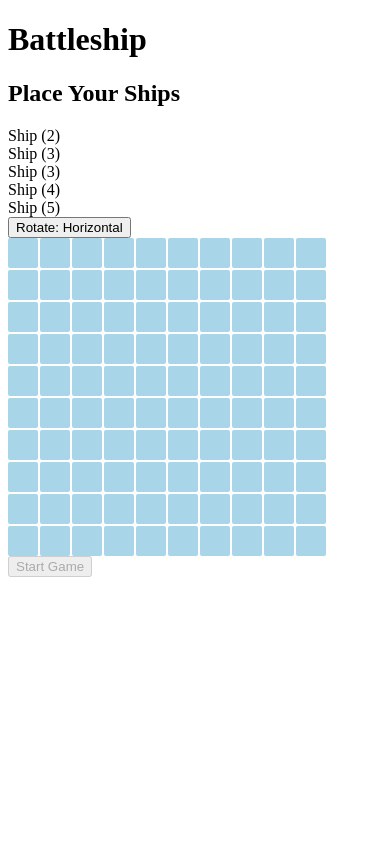
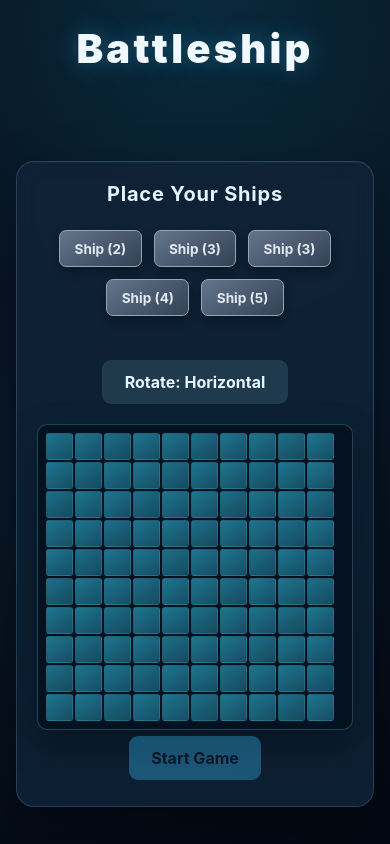
Before and after one commit to RT1811/battle-ship, a website built with webpack: page src/template.html in a window 390 px wide. Both pictures are taken after a click on the button "vs Computer". Built offline with nearby package versions, Linux system fonts and the light colour scheme.

Commit message:
Implemented a responsive UI and added a README.

```diff
--- a/src/styles.css
+++ b/src/styles.css
@@ -1,47 +1,464 @@
+:root {
+  --bg: #07111f;
+  --bg-light: #0d1b2a;
+  --panel: rgba(15, 35, 55, 0.88);
+
+  --border: rgba(148, 196, 221, 0.2);
+
+  --text: #eaf6ff;
+  --muted: #8faabd;
+
+  --accent: #38bdf8;
+  --accent-dark: #0284c7;
+
+  --water: #164e63;
+  --water-light: #1e7490;
+
+  --ship: #64748b;
+  --ship-light: #94a3b8;
+
+  --hit: #ef4444;
+  --miss: #dbeafe;
+
+  --cell-size: clamp(27px, 3vw, 38px);
+}
+
+* {
+  box-sizing: border-box;
+}
+
+body {
+  margin: 0;
+  min-height: 100vh;
+  padding: 2rem;
+
+  display: flex;
+  flex-direction: column;
+  align-items: center;
+
+  font-family:
+    Inter,
+    system-ui,
+    -apple-system,
+    BlinkMacSystemFont,
+    "Segoe UI",
+    sans-serif;
+
+  color: var(--text);
+
+  background:
+    radial-gradient(
+      circle at top,
+      rgba(14, 116, 144, 0.25),
+      transparent 40%
+    ),
+    linear-gradient(
+      160deg,
+      #07111f 0%,
+      #081827 50%,
+      #030712 100%
+    );
+}
+
+/* ---------- TITLE ---------- */
+
+h1 {
+  margin: 0.5rem 0 0;
+
+  font-size: clamp(2.5rem, 7vw, 5rem);
+  font-weight: 900;
+
+  letter-spacing: 0.14em;
+
+  color: #f0f9ff;
+
+  text-shadow:
+    0 0 25px rgba(56, 189, 248, 0.35);
+}
+
+h2 {
+  margin-top: 0;
+
+  font-size: 1.25rem;
+  letter-spacing: 0.04em;
+
+  color: #dff6ff;
+}
+
+#status {
+  min-height: 1.5rem;
+  margin: 0.5rem 0 1.5rem;
+
+  color: var(--accent);
+  font-weight: 600;
+
+  letter-spacing: 0.03em;
+}
+
+/* ---------- GENERAL PANELS ---------- */
+
+#mode-select,
+#setup-phase {
+  width: min(600px, 100%);
+  margin-top: 2rem;
+  padding: 2rem;
+
+  text-align: center;
+
+  background: var(--panel);
+
+  border: 1px solid var(--border);
+  border-radius: 18px;
+
+  box-shadow:
+    0 20px 50px rgba(0, 0, 0, 0.35),
+    inset 0 1px 0 rgba(255, 255, 255, 0.04);
+
+  backdrop-filter: blur(12px);
+}
+
+/* ---------- BUTTONS ---------- */
+
+button {
+  border: none;
+  border-radius: 9px;
+
+  padding: 0.75rem 1.4rem;
+  margin: 0.35rem;
+
+  font: inherit;
+  font-weight: 700;
+
+  color: #03121d;
+  background: var(--accent);
+
+  cursor: pointer;
+
+  transition:
+    transform 0.15s ease,
+    background-color 0.15s ease,
+    box-shadow 0.15s ease;
+}
+
+button:hover:not(:disabled) {
+  background: #7dd3fc;
+
+  transform: translateY(-2px);
+
+  box-shadow:
+    0 7px 18px rgba(56, 189, 248, 0.22);
+}
+
+button:active:not(:disabled) {
+  transform: translateY(0);
+}
+
+button:disabled {
+  cursor: not-allowed;
+  opacity: 0.35;
+}
+
+#rotate-btn {
+  margin: 1.25rem 0;
+  color: var(--text);
+  background: #1e3a4c;
+}
+
+#rotate-btn:hover {
+  background: #28566d;
+}
+
+/* ---------- SHIP TRAY ---------- */
+
+#ship-tray {
+  display: flex;
+  justify-content: center;
+  align-items: center;
+  flex-wrap: wrap;
+
+  gap: 0.75rem;
+
+  margin: 1.5rem 0;
+}
+
+.draggable-ship {
+  padding: 0.6rem 0.9rem;
+
+  color: #e2e8f0;
+  background:
+    linear-gradient(
+      145deg,
+      #64748b,
+      #334155
+    );
+
+  border: 1px solid #94a3b8;
+  border-radius: 7px;
+
+  font-size: 0.85rem;
+  font-weight: 700;
+
+  cursor: grab;
+
+  box-shadow:
+    0 5px 10px rgba(0, 0, 0, 0.25);
+
+  transition:
+    transform 0.15s ease,
+    box-shadow 0.15s ease;
+}
+
+.draggable-ship:hover {
+  transform: translateY(-3px);
+
+  box-shadow:
+    0 8px 16px rgba(0, 0, 0, 0.35);
+}
+
+.draggable-ship:active {
+  cursor: grabbing;
+}
+
+/* ---------- BOARDS ---------- */
+
 .boards {
   display: flex;
-  gap: 3rem;
+  justify-content: center;
+  align-items: flex-start;
+  flex-wrap: wrap;
+
+  gap: clamp(2rem, 6vw, 5rem);
+
+  margin-top: 1.5rem;
+}
+
+.boards > div {
+  text-align: center;
 }
 
 .board {
   display: grid;
-  grid-template-columns: repeat(10, 30px);
-  grid-template-rows: repeat(10, 30px);
+
+  grid-template-columns:
+    repeat(10, var(--cell-size));
+
+  grid-template-rows:
+    repeat(10, var(--cell-size));
+
   gap: 2px;
+
+  padding: 8px;
+
+  background: rgba(2, 15, 27, 0.8);
+
+  border:
+    1px solid rgba(125, 211, 252, 0.25);
+
+  border-radius: 10px;
+
+  box-shadow:
+    0 15px 35px rgba(0, 0, 0, 0.4),
+    0 0 30px rgba(14, 116, 144, 0.08);
 }
 
+/* ---------- CELLS ---------- */
+
 .cell {
-  background-color: #a8d5e8;
-  border-radius: 2px;
+  position: relative;
+
+  width: var(--cell-size);
+  height: var(--cell-size);
+
+  background:
+    linear-gradient(
+      145deg,
+      var(--water-light),
+      var(--water)
+    );
+
+  border:
+    1px solid rgba(125, 211, 252, 0.08);
+
+  border-radius: 3px;
+
+  transition:
+    transform 0.1s ease,
+    filter 0.1s ease,
+    background-color 0.15s ease;
 }
 
-.cell.ship {
-  background-color: #475569;
+/* subtle ocean variation */
+
+.cell:nth-child(3n) {
+  filter: brightness(0.95);
 }
 
-.cell.hit {
-  background-color: #dc2626;
+/* ---------- ENEMY INTERACTION ---------- */
+
+#enemy-board .cell:not(.hit):not(.miss) {
+  cursor: crosshair;
 }
 
-.cell.miss {
-  background-color: #e2e8f0;
+#enemy-board .cell:not(.hit):not(.miss):hover {
+  filter: brightness(1.45);
+
+  transform: scale(1.08);
+
+  outline: 1px solid var(--accent);
+
+  z-index: 2;
 }
 
-.hidden {
-  display: none;
+/* ---------- SHIPS ---------- */
+
+.cell.ship {
+  background:
+    linear-gradient(
+      145deg,
+      var(--ship-light),
+      var(--ship)
+    );
+
+  border-color: #cbd5e1;
+
+  box-shadow:
+    inset 0 0 5px rgba(255, 255, 255, 0.2);
 }
+
+/* ---------- HIT ---------- */
+
+.cell.hit {
+  background:
+    radial-gradient(
+      circle,
+      #fecaca 0 15%,
+      var(--hit) 17% 45%,
+      #991b1b 47% 100%
+    );
+
+  animation: hitPulse 0.25s ease;
+}
+
+.cell.hit::after {
+  content: "×";
+
+  position: absolute;
+  inset: 0;
+
+  display: flex;
+  align-items: center;
+  justify-content: center;
+
+  color: white;
+
+  font-size: calc(var(--cell-size) * 0.7);
+  font-weight: 900;
+}
+
+/* ---------- MISS ---------- */
+
+.cell.miss {
+  background: #164e63;
+}
+
+.cell.miss::after {
+  content: "";
+
+  position: absolute;
+
+  width: 8px;
+  height: 8px;
+
+  left: 50%;
+  top: 50%;
+
+  transform: translate(-50%, -50%);
+
+  border-radius: 50%;
+
+  background: var(--miss);
+
+  box-shadow:
+    0 0 6px rgba(219, 234, 254, 0.7);
+}
+
+/* ---------- PASS SCREEN ---------- */
 
 #pass-screen {
   position: fixed;
   inset: 0;
-    z-index: 1000;
-    background-color: white;
+
+  z-index: 100;
 
   flex-direction: column;
+  justify-content: center;
   align-items: center;
-    justify-content: center;
+
+  padding: 2rem;
+
+  text-align: center;
+
+  background:
+    radial-gradient(
+      circle at center,
+      #12314a,
+      #07111f 65%
+    );
 }
 
 #pass-screen:not(.hidden) {
   display: flex;
 }
+
+#pass-message {
+  max-width: 500px;
+
+  margin-bottom: 1.5rem;
+
+  font-size: clamp(1.3rem, 4vw, 2rem);
+  font-weight: 800;
+}
+
+/* ---------- ANIMATIONS ---------- */
+
+@keyframes hitPulse {
+  0% {
+    transform: scale(1);
+  }
+
+  50% {
+    transform: scale(1.25);
+  }
+
+  100% {
+    transform: scale(1);
+  }
+}
+
+/* ---------- RESPONSIVE ---------- */
+
+@media (max-width: 700px) {
+  body {
+    padding: 1rem;
+  }
+
+  h1 {
+    letter-spacing: 0.08em;
+  }
+
+  #mode-select,
+  #setup-phase {
+    padding: 1.25rem;
+  }
+
+  .boards {
+    flex-direction: column;
+    align-items: center;
+  }
+}
+
+/* KEEP THIS LAST */
+
+.hidden {
+  display: none;
+}
```
Also changed, not shown: README.md. Lines whose indentation alone changed are shown as unchanged.
